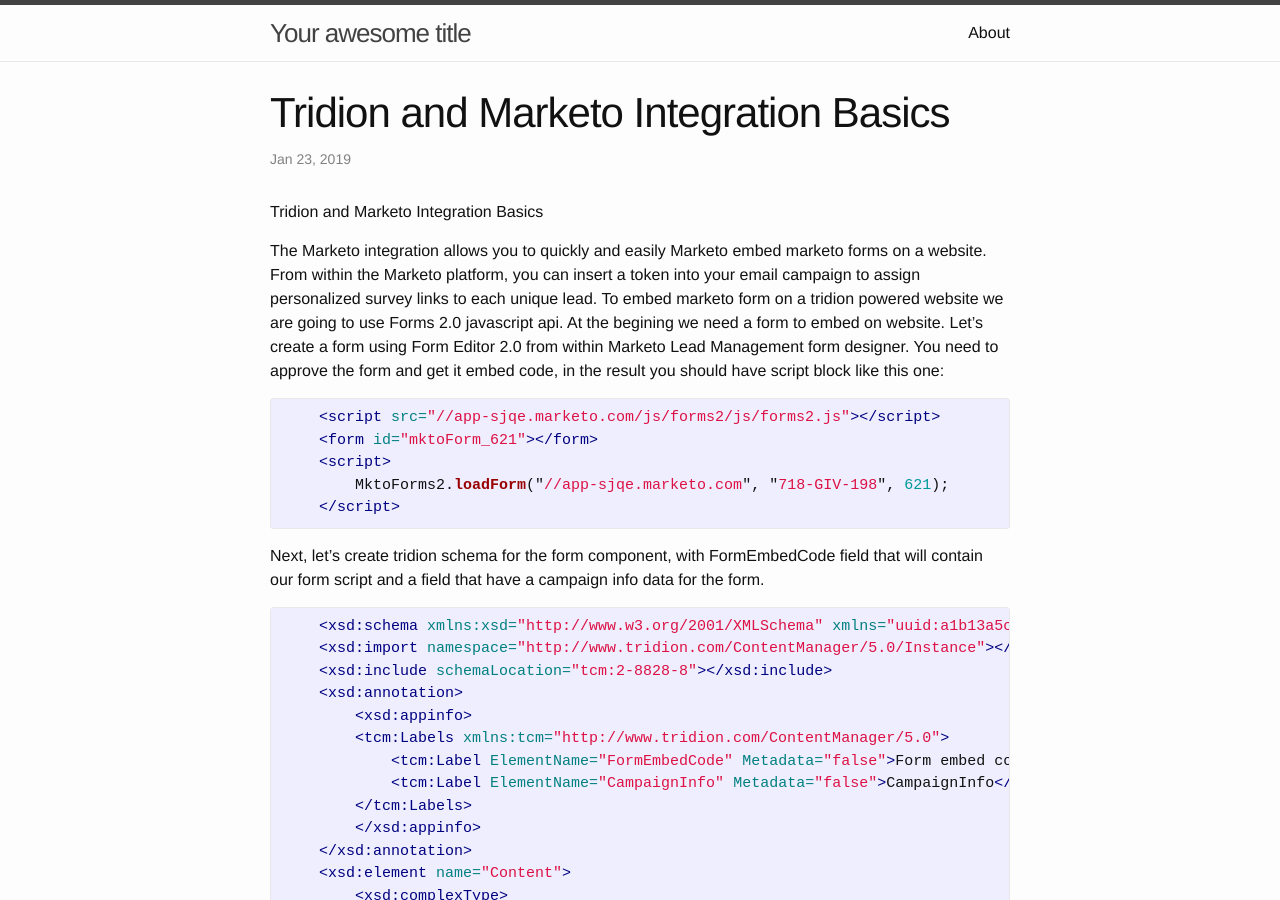
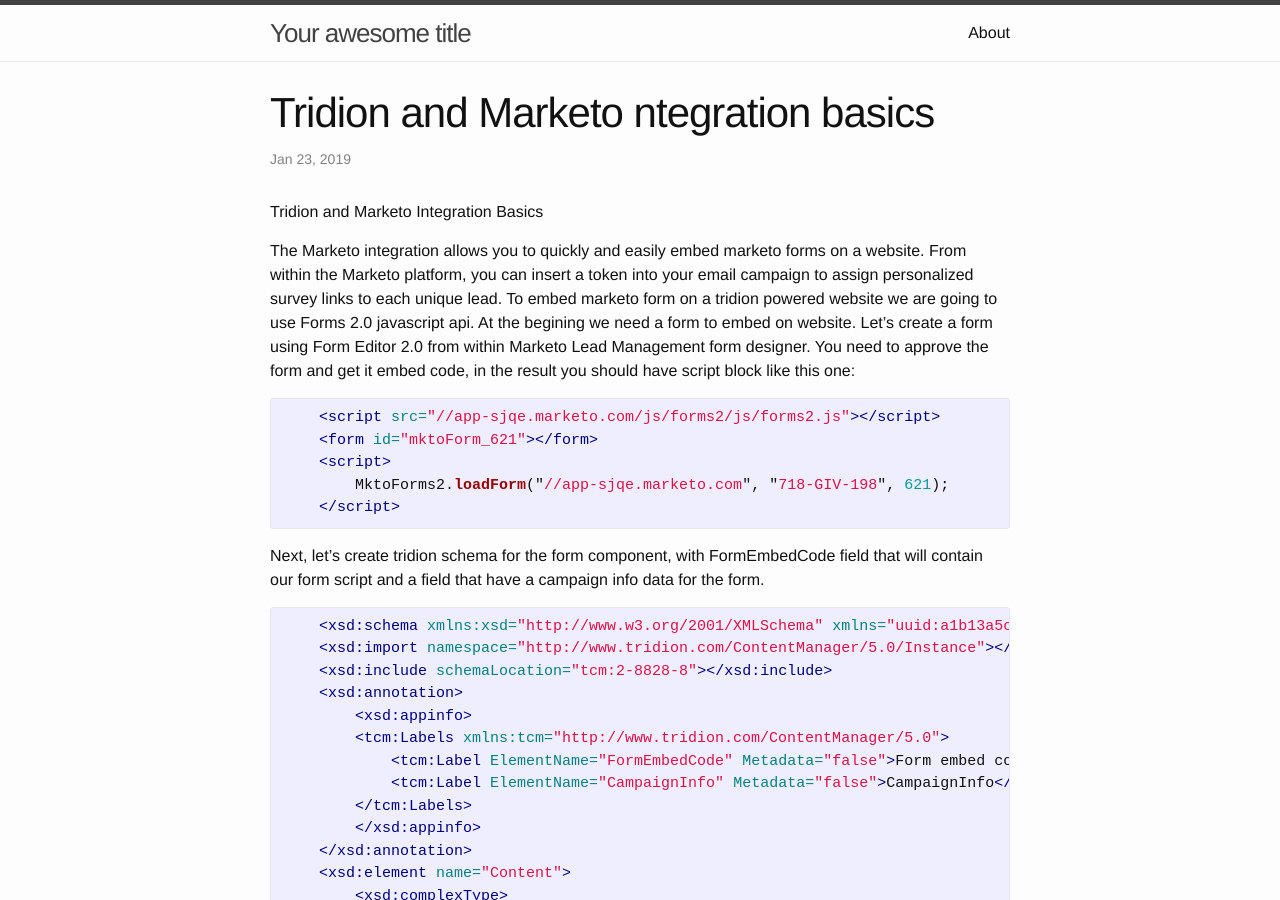
Before and after one commit to beardeddev/beardeddev.github.io, a Jekyll site: the page built from _posts/2019-01-23-tridion-and-marketo-integration-basics.markdown, in a window 1280 px wide and 900 px high. Built offline with Jekyll 4.4.1, drawn with Linux system fonts in a browser that asks for light colours.

Commit message:
Update 2019-01-23-tridion-and-marketo-integration-basics.markdown
editing mistypes

```diff
--- a/_posts/2019-01-23-tridion-and-marketo-integration-basics.markdown
+++ b/_posts/2019-01-23-tridion-and-marketo-integration-basics.markdown
@@ -1,12 +1,12 @@
 ---
 layout: post
-title:  "Tridion and Marketo Integration Basics "
+title:  "Tridion and Marketo ntegration basics "
 date:   2019-01-23 16:15:05 +0200
 categories: tridion
 ---
 Tridion and Marketo Integration Basics
 
-The Marketo integration allows you to quickly and easily Marketo embed marketo forms on a website.
+The Marketo integration allows you to quickly and easily embed marketo forms on a website.
 From within the Marketo platform, you can insert a token into your email campaign to assign personalized survey links to each unique lead.
 To embed marketo form on a tridion powered website we are going to use Forms 2.0 javascript api.
 At the begining we need a form to embed on website. Let's create a form using Form Editor 2.0 from within Marketo Lead Management form designer.
```
